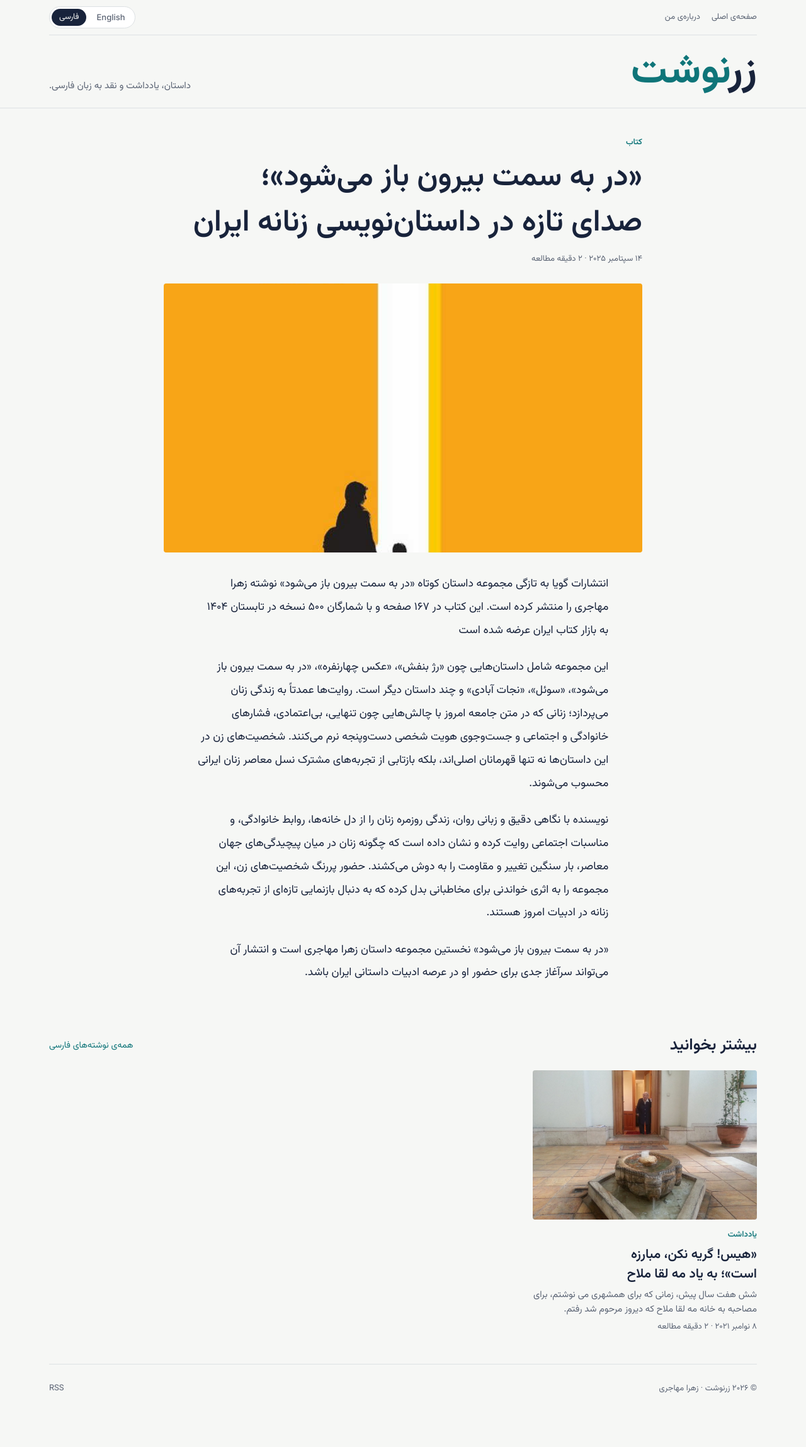
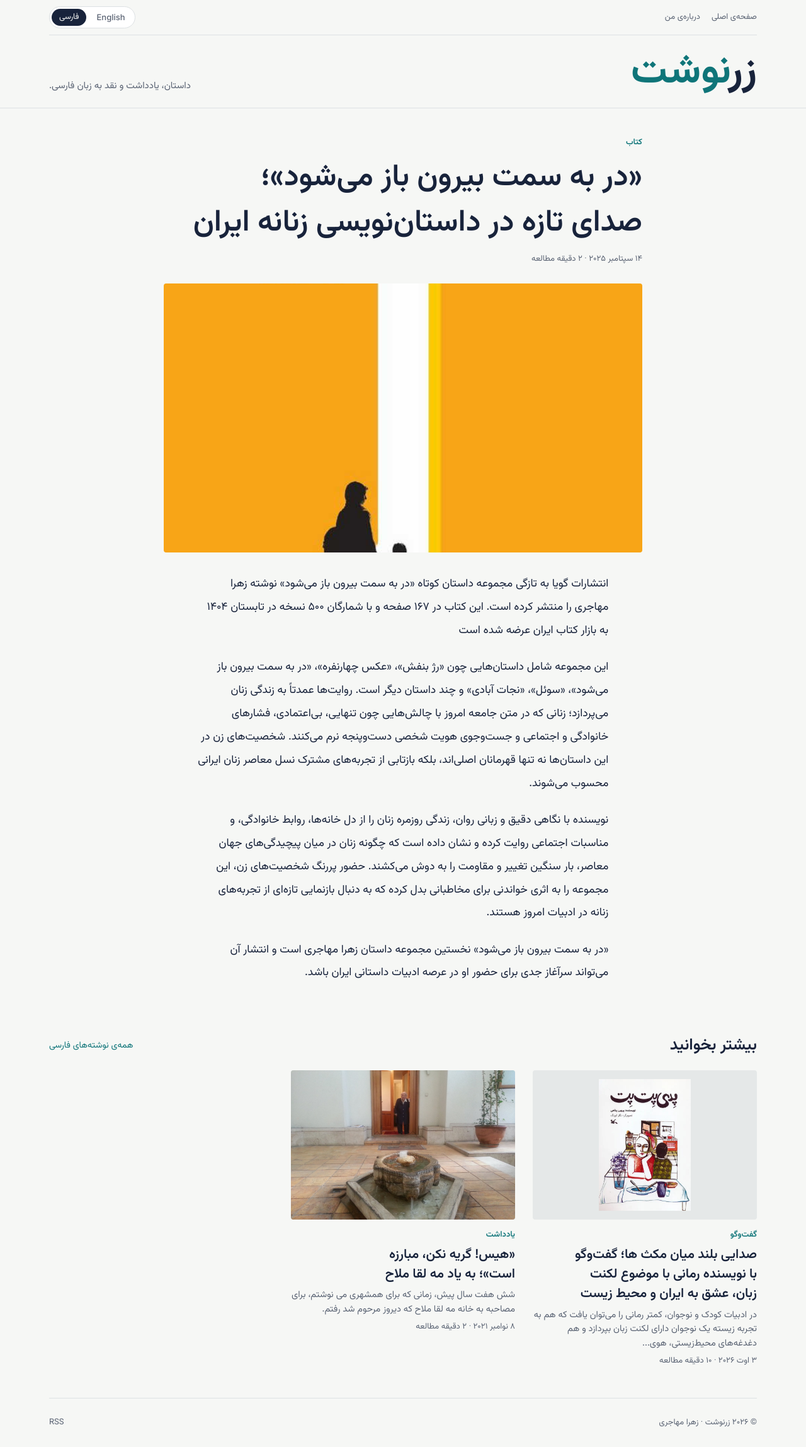
Before and after one commit to zmohajeri/zmohajeri.github.io, a Jekyll site: the page built from fa/_posts/2025-09-15-dar-be-samt-birun-baz-mishavad.md, in a window 1280 px wide. Shown: the whole page at 63% size. Built offline with Jekyll 4.4.1, drawn with Linux system fonts in a browser that asks for light colours; before the commit the page ends 2243 px from its top, so only the background shows below that; part of the change alters nothing that is shown.

Commit message:
Add Persian interview: Paddy Pet Pet with Parvin Panahi (Khabaronline, Aug 3, 2026)
Posts can now link back to their original publication (source_name/source_url)
and show book covers uncropped (cover_fit: contain).

Co-Authored-By: Claude Opus 5.5 <noreply@anthropic.com>
Claude-Session: https://claude.ai/code/session_01MqRwwpSaB1re11wDQg4XRJ

```diff
--- a/_includes/cover.html
+++ b/_includes/cover.html
@@ -1,4 +1,4 @@
 {%- if include.post.cover and include.post.cover != "" -%}
 {%- if include.post.cover contains "://" -%}{%- assign src = include.post.cover -%}{%- else -%}{%- assign src = include.post.cover | relative_url -%}{%- endif -%}
-<img src="{{ src }}" alt="" loading="lazy">
+<img src="{{ src }}" alt="" loading="lazy"{% if include.post.cover_fit == "contain" %} class="contain"{% endif %}>
 {%- else -%}<div class="ph" aria-hidden="true"></div>{%- endif -%}
--- a/_layouts/post.html
+++ b/_layouts/post.html
@@ -12,6 +12,9 @@ layout: default
     </header>
     {%- if page.cover and page.cover != "" -%}<figure class="hero">{% include cover.html post=page %}</figure>{%- endif -%}
     <div class="prose">{{ content }}</div>
+    {%- if page.source_url -%}
+    <p class="source">{% if page.lang == 'fa' %}مطلب را از سایت <a href="{{ page.source_url }}" target="_blank" rel="noopener">{{ page.source_name }}</a> بخوانید.{% else %}Read this piece on <a href="{{ page.source_url }}" target="_blank" rel="noopener">{{ page.source_name }}</a>.{% endif %}</p>
+    {%- endif -%}
   </article>
   {%- assign others = site.categories[page.lang] | where_exp: "p", "p.url != page.url" -%}
   {%- if others.size > 0 -%}
--- a/assets/style.css
+++ b/assets/style.css
@@ -73,6 +73,9 @@ img { max-width: 100%; }
 .card .body { display: grid; gap: 6px; }
 .card h3 { font-family: var(--display); font-weight: 600; font-size: 1.3rem; line-height: 1.2; margin: 0; text-wrap: balance; }
 .card p { margin: 0; color: var(--muted); font-size: 14.5px; line-height: 1.55; }
+img.contain { object-fit: contain !important; background: color-mix(in srgb, var(--line) 70%, var(--paper)); padding: 4%; }
+.source { max-width: 66ch; margin: 8px auto 0; padding-top: 18px; border-top: 1px solid var(--line); font-size: 1rem; color: var(--muted); }
+.source a { color: var(--glaze); font-weight: 600; text-decoration: underline; text-underline-offset: 3px; }
 .ph { width: 100%; height: 100%; background: repeating-conic-gradient(from 45deg, var(--glaze) 0 25%, transparent 0 50%) 0 0 / 28px 28px, var(--brick); opacity: .55; }
 
 /* article */
--- /dev/null
+++ b/fa/_posts/2026-08-03-paddy-pet-pet-parvin-panahi.md
@@ -0,0 +1,107 @@
+---
+layout: post
+title: "صدایی بلند میان مکث ها؛ گفت‌وگو با نویسنده رمانی با موضوع لکنت زبان، عشق به ایران و محیط زیست"
+date: 2026-08-03 10:00:00 -0400
+kicker: "گفت‌وگو"
+topic: "گفت‌وگو"
+cover: "/assets/img/covers/paddy-pet-pet.jpg"
+cover_fit: contain
+excerpt: "در ادبیات کودک و نوجوان، کمتر رمانی را می‌توان یافت که هم به تجربه زیسته یک نوجوان دارای لکنت زبان بپردازد و هم دغدغه‌های محیط‌زیستی، هویت ملی و نمادهای اسطوره‌ای ایران را در دل روایت خود جای دهد."
+source_name: "خبرآنلاین"
+source_url: "https://khabaronline.ir/news/2254837/%D8%B5%D8%AF%D8%A7%DB%8C%DB%8C-%D8%A8%D9%84%D9%86%D8%AF-%D9%85%DB%8C%D8%A7%D9%86-%D9%85%DA%A9%D8%AB-%D9%87%D8%A7-%DA%AF%D9%81%D8%AA-%D9%88%DA%AF%D9%88-%D8%A8%D8%A7-%D9%86%D9%88%DB%8C%D8%B3%D9%86%D8%AF%D9%87-%D8%B1%D9%85%D8%A7%D9%86%DB%8C-%DA%A9%D9%87-%D9%84%DA%A9%D9%86%D8%AA-%D8%B2%D8%A8%D8%A7%D9%86"
+---
+در ادبیات کودک و نوجوان، کمتر رمانی را می‌توان یافت که هم به تجربه زیسته یک نوجوان دارای لکنت زبان بپردازد و هم دغدغه‌های محیط‌زیستی، هویت ملی و نمادهای اسطوره‌ای ایران را در دل روایت خود جای دهد.
+
+به گزارش خبرآنلاین «پدی پت پت» از همین دست آثار است؛ رمانی که در کنار روایت زندگی نوجوانی با لکنت زبان، به موضوعاتی چون همدلی، حفاظت از محیط زیست، مهاجرت پرندگان، هویت ایرانی و نماد «پر سیمرغ» نیز می‌پردازد. این اثر در سال ۱۴۰۳ توسط کانون پرورش فکری کودکان و نوجوانان منتشر شده است.
+
+پروین پناهی، نویسنده کودک و نوجوان و دانش‌آموخته کارشناسی ارشد ادبیات تطبیقی، فعالیت حرفه‌ای خود را از سال ۱۳۸۵ با قصه‌گویی آغاز کرده و در کنار نویسندگی، از طراحان و داوران جشنواره «مادران قصه‌گو» بوده است. او در گفت‌وگو با ما می‌گوید ایده «پدی پت پت» از دل کارگاه‌های قصه‌درمانی برای مادران شکل گرفت؛ جایی که بارها با دغدغه خانواده‌هایی روبه‌رو شد که فرزندانشان با لکنت زبان زندگی می‌کردند. همین تجربه، او را به مطالعه گسترده درباره لکنت زبان واداشت تا روایتی خلق کند که خواننده نه‌تنها درباره لکنت بخواند، بلکه بخشی از تجربه زیستن با آن را نیز احساس کند.
+
+«پدی پت پت» از نگاه نویسنده، فقط رمانی درباره لکنت زبان نیست. دغدغه‌های محیط‌زیستی، حفاظت از پرندگان، مفهوم مهاجرت، آینده ایران و مسئولیت نسل جوان در قبال سرزمین، لایه‌های دیگری از این اثر را شکل می‌دهند. در این گفت‌وگو، پروین پناهی از شکل‌گیری این رمان، پژوهش درباره لکنت زبان، تجربه‌های شخصی‌ای که در شخصیت «پدرام» بازتاب یافته و پیام‌هایی که در لایه‌های مختلف داستان پنهان کرده، سخن می‌گوید.
+
+**شما سال‌ها در حوزه ادبیات کودک و نوجوان فعالیت کرده‌اید. کمی از مسیر حرفه‌ای خودتان بگویید و اینکه چگونه به نویسندگی برای این گروه سنی رسیدید؟**
+
+من پروین پناهی هستم، نویسنده کودک و نوجوان و دارای مدرک کارشناسی ارشد ادبیات تطبیقی. فعالیت حرفه‌ای خودم را از سال ۱۳۸۵ با قصه‌گویی آغاز کردم. از طراحان و داوران جشنواره «مادران قصه‌گو» بودم که در چهار دوره در تهران برگزار شد و در آن حضور داشتم.
+
+تاکنون آثار متعددی از من منتشر شده و کتاب‌هایی نیز در دست چاپ دارم. هم داستان کوتاه نوشته‌ام و هم رمان نوجوان. رمان «پدی پت پت» یکی از آثار نوجوان من است که توسط کانون پرورش فکری کودکان و نوجوانان منتشر شده است.
+
+**ایده شکل‌گیری رمان «پدی پت پت» از کجا آمد؟ چرا تصمیم گرفتید موضوع لکنت زبان را محور داستان قرار دهید؟**
+
+ایده این رمان از کارگاه‌های آموزش قصه‌گویی و قصه‌درمانی برای مادران شکل گرفت. در این کارگاه‌ها، مادران درباره مسائل و مشکلات فرزندانشان صحبت می‌کردند و ما تلاش می‌کردیم با استفاده از قصه به آن‌ها کمک کنیم. یکی از موضوعاتی که بارها مطرح می‌شد، مشکلات تکلم کودکان، به‌ویژه لکنت زبان بود.
+
+همین موضوع باعث شد مدت‌ها به آن فکر کنم. بعد از آن، مطالعه درباره لکنت زبان را آغاز کردم و تصمیم گرفتم برای کودکانی که با این مسئله زندگی می‌کنند، کاری انجام دهم. احساس می‌کردم آثار داستانی درباره این موضوع بسیار کم است و جای چنین کتابی در ادبیات کودک و نوجوان خالی است.
+
+به همین دلیل، شخصیتی را خلق کردم که لکنت زبان دارد و تلاش کردم این ویژگی را در فرم روایت نیز وارد کنم؛ به گونه‌ای که خواننده هنگام مطالعه، بخشی از مکث و دشواری شخصیت را تجربه کند. هدفم این بود که مخاطب، تنها درباره لکنت زبان نخواند، بلکه بتواند ذره‌ای از رنج و تجربه کودکی را که با این مسئله زندگی می‌کند، احساس کند.
+
+در بخشی از داستان نیز به این نکته اشاره کرده‌ام که افراد دارای لکنت، در ذهن خود لکنت ندارند؛ آن‌ها به‌راحتی فکر می‌کنند، اما در بیان کلمات با دشواری روبه‌رو هستند. یکی از مهم‌ترین پیام‌های کتاب هم همین است که یاد بگیریم در برابر کسانی که لکنت زبان دارند، صبور باشیم و اجازه بدهیم حرفشان را کامل بیان کنند.
+
+**برای روایت تجربه لکنت زبان چه پژوهش‌هایی انجام دادید؟ آیا این ایده صرفاً بر پایه تجربه‌های شخصی شکل گرفت یا تحقیقات هم در آن نقش داشت؟**
+
+پیش از نوشتن کتاب، زمان زیادی را صرف مطالعه کردم. کتاب‌ها، مقاله‌ها و منابع مختلفی را درباره لکنت زبان خواندم و تلاش کردم شناخت دقیقی از این موضوع به دست بیاورم. چون خودم این تجربه را نداشتم، احساس می‌کردم اگر قرار است درباره آن بنویسم، باید تا حد ممکن با ابعاد مختلفش آشنا شوم.
+
+در کنار این مطالعات، تجربه‌هایی که در کارگاه‌های قصه‌درمانی و گفت‌وگو با مادرانی که درباره مشکلات فرزندانشان صحبت می‌کردند، داشتم نیز در شکل‌گیری این اثر مؤثر بود. مجموعه این پژوهش‌ها و شنیده‌ها کمک کرد شخصیت «پدرام» و جهان داستان برای من باورپذیرتر و دقیق‌تر شکل بگیرد.
+
+**چرا تصمیم گرفتید این موضوع را دستمایه یک رمان قرار دهید؟ آیا این ایده از سوی ناشر مطرح شد یا انتخاب شخصی خودتان بود؟**
+
+این پیشنهاد از سمت ناشر مطرح نشده بود. تصمیم کاملاً شخصی خودم بود و از یک حس درونی می‌آمد. احساس می‌کردم باید برای کودکانی که با لکنت زبان زندگی می‌کنند، کاری انجام دهم. هرچند کتاب‌هایی درباره برخی ناتوانی‌های خاص برای کودکان وجود دارد، اما به نظرم آثار مرتبط با لکنت زبان بسیار کم بود و همین کمبود باعث شد تصمیم بگیرم این موضوع را محور یک رمان قرار بدهم.
+
+**یکی از ویژگی‌های متفاوت «پدی پت پت»، شیوه روایت و حتی فرم دیالوگ‌هاست؛ به‌گونه‌ای که خواننده گاهی مکث و دشواری شخصیت را تجربه می‌کند. این انتخاب آگاهانه بود؟**
+
+بله، کاملاً آگاهانه بود. از همان ابتدا می‌خواستم مخاطب، در زمانی که کتاب را می‌خواند، خودش را جای فردی بگذارد که لکنت زبان دارد. حتی اگر به فرم کتاب و شیوه دیالوگ‌نویسی دقت کنید، همه این‌ها عامدانه طراحی شده‌اند تا خواننده همان اندازه مکث، سختی و صبوری را که یک فرد دارای لکنت در بیان یک جمله تجربه می‌کند، حس کند.
+
+خوشبختانه بازخوردهایی که از کتاب گرفتم، نشان داد به این هدف رسیده‌ام. بسیاری از مخاطبان بعد از خواندن کتاب گفته‌اند که نگاهشان نسبت به افراد دارای لکنت زبان تغییر کرده و یاد گرفته‌اند در برابر آن‌ها صبورتر باشند. حتی تا امروز هیچ کودک یا نوجوانی را ندیده‌ام که بعد از خواندن این کتاب بخواهد فردی را به خاطر لکنت زبانش مسخره کند. این دقیقاً همان نتیجه‌ای بود که دنبالش بودم؛ اینکه خواننده برای مدتی در جایگاه این افراد قرار بگیرد و تجربه آن‌ها را لمس کند.
+
+**پدرام علاوه بر لکنت زبان، شخصیتی بسیار دقیق و شنونده است و صداها در روایت نقش پررنگی دارند. این ویژگی از کجا آمده است؟**
+
+جایی خوانده بودم که «کسانی که کمتر حرف می‌زنند، بیشتر می‌شنوند.» دوست داشتم از این ایده در داستان استفاده کنم. پدرام با اینکه کمتر صحبت می‌کند، اما پسری بسیار باهوش است که با دقت به صداهای اطرافش گوش می‌دهد. حتی گاهی بدون اینکه اتفاقی را ببیند، تنها از طریق صداهایی که می‌شنود، می‌تواند ماجرا را برای مخاطب روایت کند. این ویژگی، دقت و هوشیاری او را نشان می‌دهد.
+
+البته تجربه شخصی من هم در شکل‌گیری این بخش از داستان نقش داشت. زمانی که مشغول نوشتن رمان بودم، در نزدیکی محل زندگی‌مان یک کارگاه قرار داشت و من ساعت‌ها به صداهای محیط گوش می‌دادم و آن‌ها را یادداشت می‌کردم. از آنجا که سبک نوشتاری من رئالیستی است، تلاش داشتم فضای داستان تا حد ممکن به واقعیت نزدیک باشد. به همین دلیل، صداها به یکی از عناصر مهم روایت تبدیل شدند؛ عنصری که هم شخصیت پدرام را بهتر معرفی می‌کند و هم نگاه متفاوت او به جهان اطرافش را نشان می‌دهد.
+
+**در بخش‌هایی از رمان، پدرام فقط یک شخصیت داستانی نیست و به نظر می‌رسد بخشی از تجربه‌های شخصی شما را نیز با خود دارد. چقدر از خودتان را در این شخصیت قرار داده‌اید؟**
+
+لکنت زبان ممکن است برای هر کسی پیش بیاید. هر کسی که در حال سخنرانی است یا در جمعی صحبت می‌کند، ممکن است نتواند به‌راحتی واژه‌های مدنظرش را به زبان بیاورد. بنابراین این مسئله آن‌قدرها هم از همه ما دور نیست.
+
+اما درباره تجربه زیسته خودم، بله؛ در بخش‌هایی از شخصیت پدرام، خودِ من حضور دارم. به‌ویژه در جاهایی که داستان به تأملات فلسفی و درونی می‌رسد. آن حالات روحی، در واقع تجربه‌های شخصی خودم بوده که تلاش کردم آن‌ها را به زبانی ساده‌تر و متناسب با مخاطب نوجوان در شخصیت پدرام بازآفرینی کنم.
+
+حتی سرفه‌های مداوم، حساسیت به پر و مشکلاتی که پدرام برای خوابیدن دارد، از تجربه‌های شخصی من آمده است. مدتی شب‌ها خواب راحتی نداشتم و مدام سرفه می‌کردم، اما پزشکان معتقد بودند منشأ این سرفه‌ها ذهنی و ناشی از استرس است و علت جسمانی مشخصی ندارد. همین تجربه را وارد داستان کردم و به شخصیت پدرام بخشیدم.
+
+اما در پایان داستان، «پرها» را به شکلی هدفمند به کار بردم تا نشان دهم حتی یک بیماری با منشأ ذهنی نیز بی‌دلیل نیست. از نگاه پدرام، بالش نرم دیگر نشانه آسایش نیست؛ بلکه یادآور پرندگانی است که برای تهیه آن پرها از بین رفته‌اند. همین نگاه فلسفی و متفاوت، آرامش را از او می‌گیرد. این نگاه، در واقع نگاه شخصی خود من بود که در شخصیت پدرام نیز بازتاب پیدا کرد.
+
+**با وجود آنکه موضوع لکنت زبان محور اصلی داستان به نظر می‌رسد، در رمان دغدغه‌های محیط‌زیستی نیز حضوری پررنگ دارند. چرا این دو موضوع را در کنار هم قرار دادید؟**
+
+«پدی پت پت» یک رمان چندلایه است و فقط به یک دغدغه نمی‌پردازد. این کتاب از یک سو به موضوع لکنت زبان توجه دارد و از سوی دیگر، یک رمان با دغدغه‌های محیط‌زیستی است. شخصیت پدرام نسبت به طبیعت حساس است؛ از پرندگان شکاری و پرندگان مهاجر سخن می‌گوید و نسبت به خطر انقراض آن‌ها دغدغه دارد.
+
+شاید در نگاه اول تصور شود این کتاب صرفاً درباره لکنت زبان است، اما برای خودِ پدرام، لکنت مهم‌ترین مسئله زندگی‌اش نیست. او نوجوانی است که مانند بسیاری از هم‌سن‌وسالانش آرزوها، دغدغه‌ها و نگرانی‌های دیگری هم دارد. مهم‌ترین دغدغه او، شکار بی‌رویه پرندگان در معرض انقراض و حفاظت از محیط زیست است و تلاش می‌کند با نگاه و تحقیق کودکانه خود، درباره این موضوع کاری انجام دهد.
+
+در واقع، در این داستان لکنت زبان در حاشیه یک دغدغه بزرگ‌تر قرار می‌گیرد. برای مخاطب عادی، لکنت شاید مسئله‌ای بزرگ به نظر برسد، اما برای کسی که با آن زندگی می‌کند، لزوماً مانعی برای ادامه زندگی نیست. به همین دلیل، یکی از اهداف کتاب این بود که هم نگاه مخاطب را نسبت به افراد دارای لکنت تغییر دهد و هم توجه او را به اهمیت محیط زیست جلب کند.
+
+**آیا برای مخاطبان دارای لکنت زبان یا دیگر کودکان با نیازهای ویژه، در انتشار کتاب نیز تمهیداتی در نظر گرفته شده است؟**
+
+برای دوستانی که لکنت زبان دارند، این کتاب از نظر شیوه خواندن تفاوتی با مخاطبان دیگر ندارد و آن‌ها برای خواندنش مشکلی نخواهند داشت.
+
+البته اطلاع دارم که کانون پرورش فکری کودکان و نوجوانان بخشی را به تبدیل کتاب‌ها به خط بریل اختصاص داده و این موضوع برایش اهمیت زیادی دارد. تاکنون کتاب‌های بسیاری به خط بریل منتشر شده‌اند و امیدوارم «پدی پت پت» نیز هرچه زودتر در میان آن‌ها قرار بگیرد.
+
+**پس از انتشار «پدی پت پت»، چه بازخوردهایی از مخاطبان، به‌ویژه نوجوانان دارای لکنت زبان و خانواده‌هایشان دریافت کردید؟**
+
+به نظر من، این کتاب تا حدی مظلوم واقع شد. با وجود زحمتی که برای نوشتنش کشیده بودم، انتشار آن تقریباً در سکوت خبری انجام شد. شرایط کشور در آن زمان به گونه‌ای بود که حتی فرصت برگزاری یک مراسم رونمایی هم فراهم نشد. به همین دلیل، نتوانستیم آن‌طور که شایسته کتاب بود، آن را معرفی کنیم و از این بابت واقعاً متأسفم.
+
+با این حال، مخاطبانی که کتاب را خواندند، به‌صورت شخصی برای من پیام فرستادند و از آن ابراز رضایت و خوشحالی کردند. به‌ویژه افرادی که اهل اندیشه، تأمل و نگاه فلسفی هستند، ارتباط بسیار خوبی با این کتاب برقرار کردند و بازخوردهای ارزشمندی به من دادند.
+
+علاوه بر این، نوجوانانی که خودشان لکنت زبان داشتند و همچنین والدین آن‌ها، از انتشار این کتاب بسیار خوشحال بودند. فکر می‌کنم بزرگ‌ترین جایزه‌ای که از نوشتن «پدی پت پت» گرفتم، همین همراهی و رضایت مخاطبان بود.
+
+**در پایان داستان، «پر سیمرغ» به یکی از مهم‌ترین نمادهای رمان تبدیل می‌شود. این نماد برای شما چه معنایی دارد؟**
+
+یکی از مهم‌ترین نکاتی که دلم می‌خواست در این داستان نشان بدهم، «پر سیمرغ» بود. برای من، پر سیمرغ نمادی از آینده ایران و مسئولیتی است که نسل‌های بعدی بر عهده دارند. احساس می‌کردم رسالتی که خودم نسبت به این سرزمین دارم، باید به نوجوانان امروز سپرده شود؛ اینکه آینده ایران از آنِ آن‌هاست.
+
+دوست داشتم به مخاطبان نوجوان بگویم هر زمان که ایران در تاریکی یا در معرض خطر قرار گرفت، آن‌ها پرچم‌داران این سرزمین باشند و اجازه ندهند طبیعت و محیط زیست ایران بیش از این آسیب ببیند. به همین دلیل، در پایان داستان پر سیمرغ را به دست پدرام و همه نوجوانان سپردم؛ نمادی از امید، تاب‌آوری و مسئولیتی که نسل امروز در قبال آینده ایران دارد.
+
+**اگر بخواهید مهم‌ترین پیام «پدی پت پت» را برای خوانندگان در چند جمله خلاصه کنید، آن پیام چیست؟**
+
+تمام تلاشم این بود که «پدی پت پت» رمانی چندلایه باشد؛ اثری که هر خواننده بتواند بخشی از دغدغه‌های خودش را در آن پیدا کند. شاید در نگاه اول، موضوع لکنت زبان یا دغدغه‌های محیط‌زیستی کتاب بیشتر به چشم بیاید، اما در لایه‌های زیرین داستان، شخصیت‌ها و اتفاقات، هر کدام نماد مفهومی عمیق‌تر هستند.
+
+برای مثال، نوجوانی که در تعمیرگاه کار می‌کند، نماد بسیاری از نوجوانانی است که به دلیل شرایط سخت زندگی، فرصت درس خواندن و رشد کردن را از دست داده‌اند. دوست داشتم به کسانی اشاره کنم که سال‌ها سختی را تحمل می‌کنند و سرانجام خسته می‌شوند و می‌روند.
+
+برای من، پرندگانی که یک سرزمین سبز را ترک می‌کنند، بسیار شبیه انسان‌هایی هستند که به دلیل دشواری‌های زندگی ناچار به مهاجرت می‌شوند. به همین دلیل، در این کتاب از نمادها بسیار استفاده کرده‌ام و امیدوارم خوانندگان بتوانند آن‌ها را کشف و رمزگشایی کنند.
+
+در نگاه من، گاهی یک انسان می‌تواند نماد یک پرنده باشد و گاهی یک پرنده نماد یک انسان. اگر شرایط را برای پرندگان مناسب نکنیم، آن‌ها از سرزمین ما می‌روند و اگر شرایط را برای نوجوانان فراهم نکنیم، آن‌ها نیز ایران را ترک خواهند کرد. رفتن هر موجودی از این سرزمین، چه انسان و چه پرنده، برای ایران تلخ است.
+
+پیام نهایی من این است که ما باید در ایران بمانیم و برای آبادانی آن تلاش کنیم. این مسئولیتی است که بر عهده همه ماست؛ نوجوانان، بزرگسالان و هر کسی که دل در گرو آینده این سرزمین دارد.
```
Also changed, not shown: assets/img/covers/paddy-pet-pet.jpg (added).
